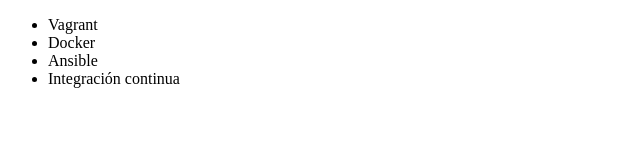
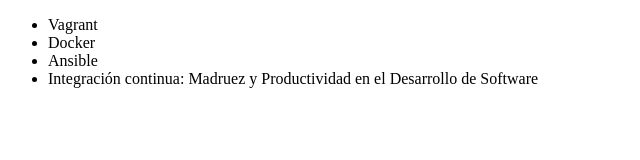
Before and after one commit to joma88/alura-git, a plain HTML site: page index.html in a window 1280 px wide. Shown: the whole page, without its empty margins (0-640 px from the left). Drawn offline with Linux system fonts and the light colour scheme.

Commit message:
Renonmbrando curso de Integracion Continua

```diff
--- a/index.html
+++ b/index.html
@@ -9,7 +9,7 @@
          <li> Vagrant </li>
          <li> Docker </li>
          <li> Ansible </li>
-         <li> Integración continua </li>
+         <li> Integración continua: Madruez y Productividad en el Desarrollo de Software </li>
      </ul>
 </body>
 </html>
```
